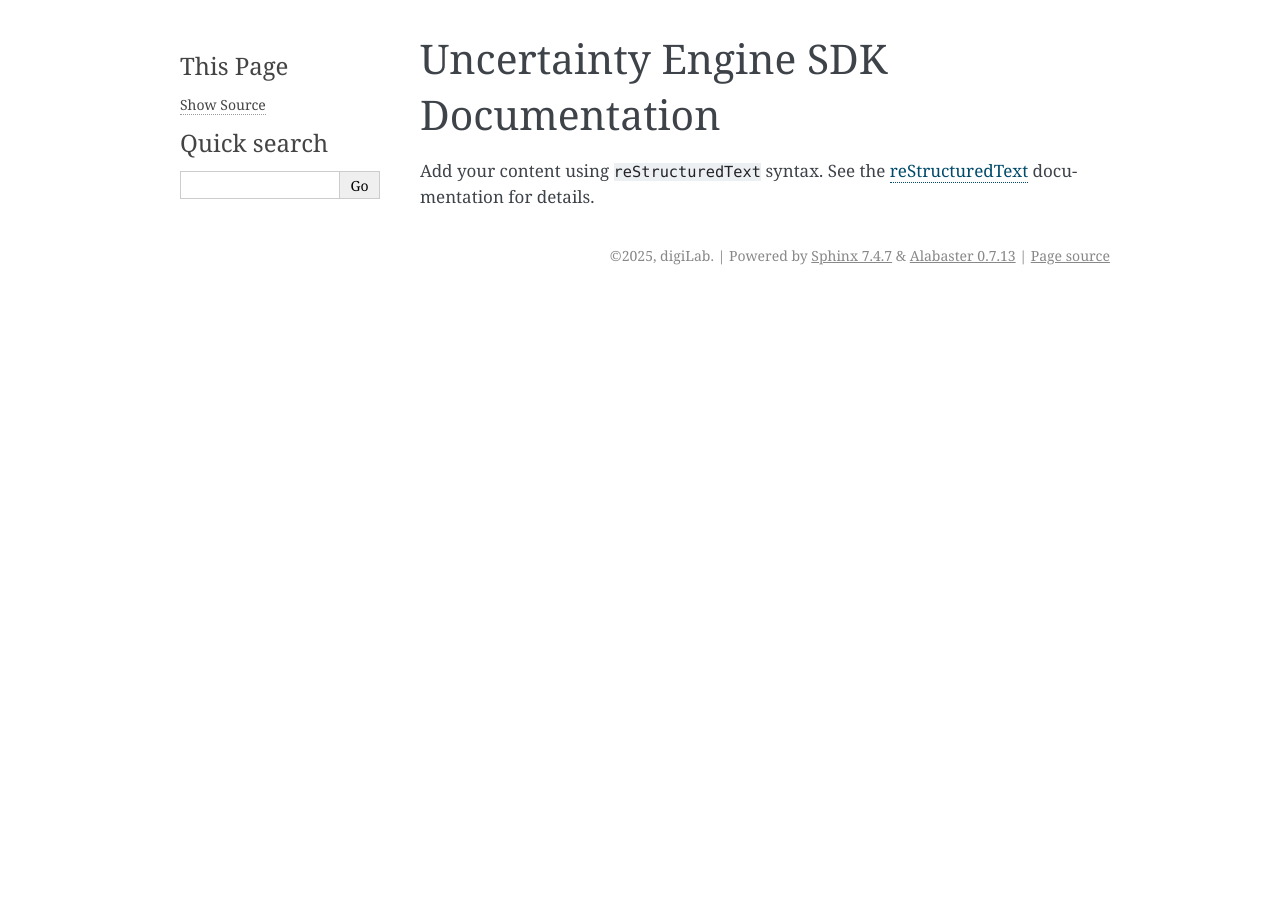
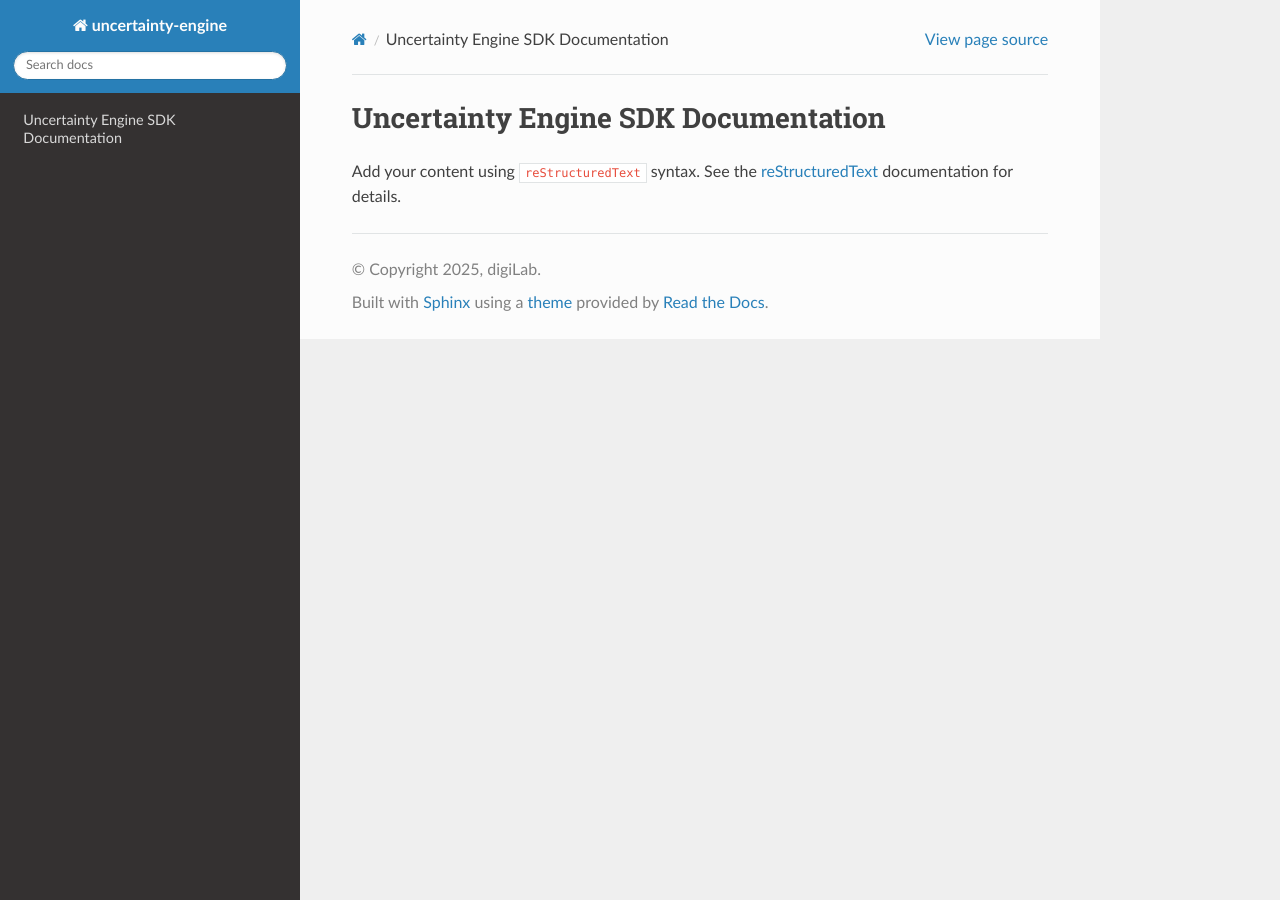
Before and after one commit to digiLab-ai/uncertainty-engine-sdk, a Sphinx documentation site: the page built from docs/source/index.rst, in a window 1280 px wide. Built offline with Sphinx 7.4.7 and the Read the Docs theme 3.1.0, drawn with Linux system fonts in a browser that asks for light colours.

Commit message:
Add the markdown builder and RTD theme to the conf file

```diff
--- a/docs/source/conf.py
+++ b/docs/source/conf.py
@@ -17,6 +17,9 @@ extensions = [
     "sphinx.ext.napoleon",
     "sphinx.ext.autodoc",
     "sphinx.ext.autosummary",
+    "sphinx.ext.intersphinx",
+    "sphinx_markdown_builder",
+    "sphinx_rtd_theme",
 ]
 
 templates_path = ["_templates"]
@@ -26,5 +29,5 @@ exclude_patterns = []
 # -- Options for HTML output -------------------------------------------------
 # https://www.sphinx-doc.org/en/master/usage/configuration.html#options-for-html-output
 
-html_theme = "alabaster"
+html_theme = "sphinx_rtd_theme"
 html_static_path = ["_static"]
```
